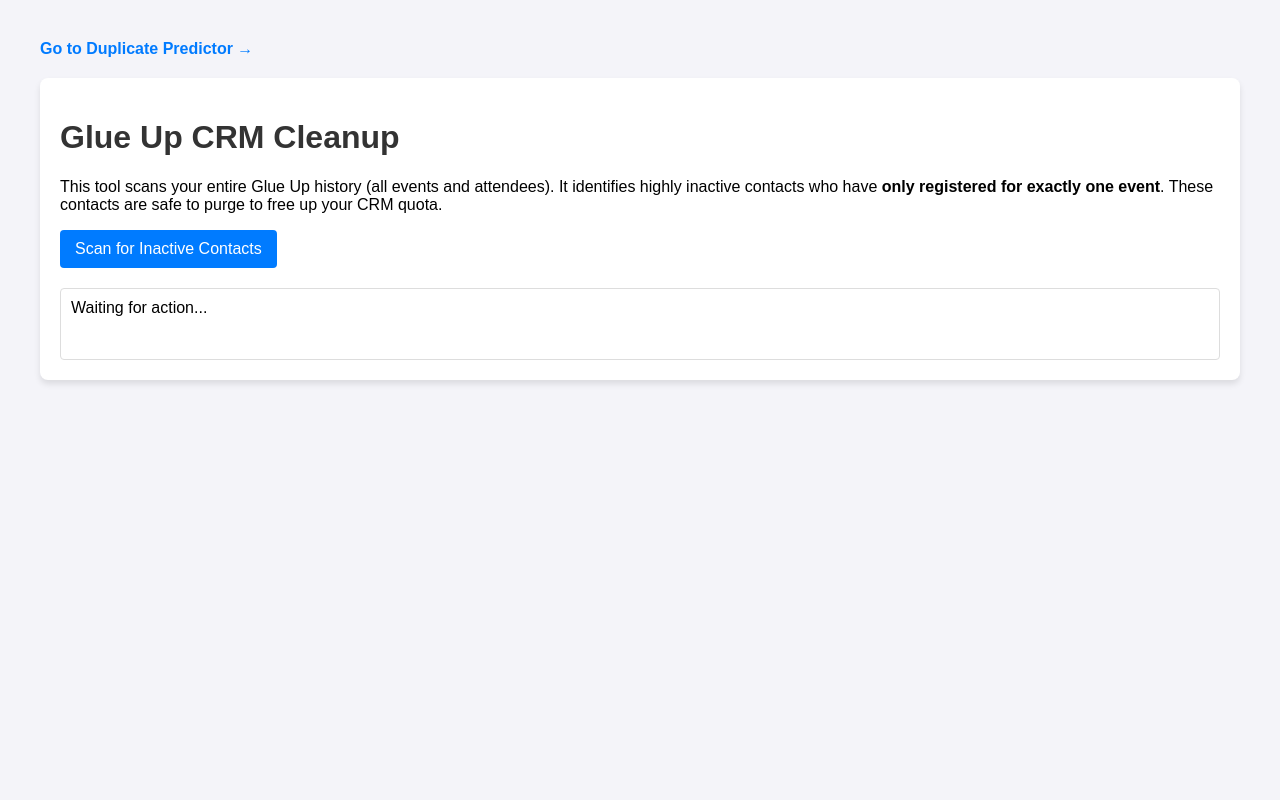
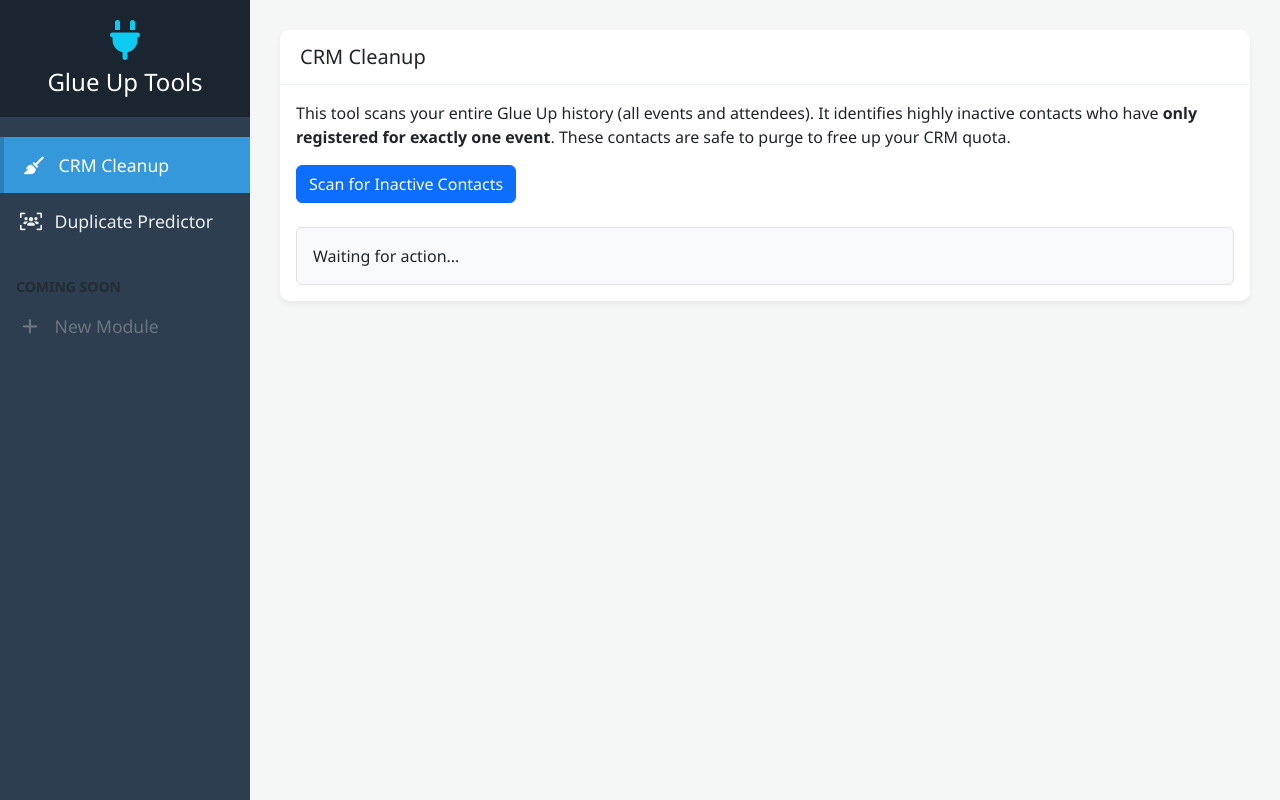
Before and after one commit to JuhilKBhatt/Glue-Up-Connector, a Flask app: page / in a window 1280 px wide. Run offline with Flask 3, Linux system fonts and the light colour scheme; some libraries are stand-ins or nearby versions.

Commit message:
Better UI

```diff
--- /dev/null
+++ b/templates/base.html
@@ -0,0 +1,170 @@
+<!DOCTYPE html>
+<html lang="en">
+<head>
+    <meta charset="UTF-8">
+    <meta name="viewport" content="width=device-width, initial-scale=1.0">
+    <title>{% block title %}Glue Up Tools{% endblock %}</title>
+    <!-- Bootstrap 5 CSS -->
+    <link href="https://cdn.jsdelivr.net/npm/bootstrap@5.3.0/dist/css/bootstrap.min.css" rel="stylesheet">
+    <!-- FontAwesome for icons -->
+    <link rel="stylesheet" href="https://cdnjs.cloudflare.com/ajax/libs/font-awesome/6.4.0/css/all.min.css">
+    <!-- SheetJS -->
+    <script src="https://cdnjs.cloudflare.com/ajax/libs/xlsx/0.18.5/xlsx.full.min.js"></script>
+
+    <style>
+        body {
+            background-color: #f4f7f6;
+            font-family: 'Segoe UI', Tahoma, Geneva, Verdana, sans-serif;
+            overflow-x: hidden;
+        }
+
+        /* Sidebar Styles */
+        #sidebar {
+            min-width: 250px;
+            max-width: 250px;
+            background: #2c3e50;
+            color: #fff;
+            transition: all 0.3s;
+            min-height: 100vh;
+            position: fixed;
+        }
+
+        #sidebar .sidebar-header {
+            padding: 20px;
+            background: #1a252f;
+            text-align: center;
+        }
+
+        #sidebar ul.components {
+            padding: 20px 0;
+        }
+
+        #sidebar ul li a {
+            padding: 15px 20px;
+            font-size: 1.1em;
+            display: block;
+            color: #ecf0f1;
+            text-decoration: none;
+            transition: 0.2s;
+        }
+
+        #sidebar ul li a:hover {
+            color: #3498db;
+            background: #34495e;
+        }
+
+        #sidebar ul li.active > a {
+            color: #fff;
+            background: #3498db;
+            border-left: 4px solid #2980b9;
+        }
+
+        #sidebar ul li a i {
+            margin-right: 10px;
+            width: 20px;
+            text-align: center;
+        }
+
+        /* Main Content Styles */
+        #content {
+            margin-left: 250px;
+            padding: 30px;
+            width: calc(100% - 250px);
+            min-height: 100vh;
+        }
+
+        .card {
+            border: none;
+            border-radius: 10px;
+            box-shadow: 0 4px 6px rgba(0,0,0,0.05);
+            margin-bottom: 20px;
+        }
+
+        .card-header {
+            background-color: #fff;
+            border-bottom: 1px solid #edf2f9;
+            padding: 15px 20px;
+            font-weight: bold;
+            border-radius: 10px 10px 0 0 !important;
+        }
+
+        /* Table enhancements */
+        .table-responsive {
+            border-radius: 8px;
+            overflow: hidden;
+        }
+
+        .table thead th {
+            background-color: #f8f9fa;
+            border-bottom: 2px solid #dee2e6;
+            color: #495057;
+        }
+
+        /* Dropzone */
+        .drop-zone {
+            max-width: 100%;
+            height: 200px;
+            padding: 25px;
+            display: flex;
+            align-items: center;
+            justify-content: center;
+            text-align: center;
+            font-weight: 500;
+            font-size: 20px;
+            cursor: pointer;
+            color: #6c757d;
+            border: 3px dashed #0d6efd;
+            border-radius: 10px;
+            background-color: #f8f9fa;
+            transition: all 0.3s;
+        }
+        .drop-zone--over {
+            border-style: solid;
+            background-color: #e9ecef;
+            transform: scale(1.02);
+        }
+        .drop-zone__input {
+            display: none;
+        }
+
+        {% block extra_css %}{% endblock %}
+    </style>
+</head>
+<body>
+
+    <div class="d-flex">
+        <!-- Sidebar -->
+        <nav id="sidebar">
+            <div class="sidebar-header">
+                <i class="fa-solid fa-plug fs-1 mb-2 text-info"></i>
+                <h4 class="mb-0">Glue Up Tools</h4>
+            </div>
+
+            <ul class="list-unstyled components">
+                <li class="{% if request.path == '/' %}active{% endif %}">
+                    <a href="/"><i class="fa-solid fa-broom"></i> CRM Cleanup</a>
+                </li>
+                <li class="{% if request.path == '/dedupe' %}active{% endif %}">
+                    <a href="/dedupe"><i class="fa-solid fa-users-viewfinder"></i> Duplicate Predictor</a>
+                </li>
+                <!-- Future Modules can go here -->
+                <li class="mt-4 px-3">
+                    <small class="text-muted text-uppercase fw-bold">Coming Soon</small>
+                </li>
+                <li>
+                    <a href="#" class="text-secondary"><i class="fa-solid fa-plus"></i> New Module</a>
+                </li>
+            </ul>
+        </nav>
+
+        <!-- Page Content -->
+        <div id="content">
+            {% block content %}{% endblock %}
+        </div>
+    </div>
+
+    <!-- Bootstrap JS Bundle -->
+    <script src="https://cdn.jsdelivr.net/npm/bootstrap@5.3.0/dist/js/bootstrap.bundle.min.js"></script>
+    {% block extra_js %}{% endblock %}
+</body>
+</html>
--- a/templates/index.html
+++ b/templates/index.html
@@ -1,92 +1,67 @@
-<!DOCTYPE html>
-<html lang="en">
-<head>
-    <meta charset="UTF-8">
-    <meta name="viewport" content="width=device-width, initial-scale=1.0">
-    <title>Glue Up Connector</title>
-    <style>
-        body { font-family: Arial, sans-serif; margin: 40px; background-color: #f4f4f9; }
-        h1 { color: #333; }
-        .container { background: white; padding: 20px; border-radius: 8px; box-shadow: 0 4px 6px rgba(0,0,0,0.1); }
-        .nav { margin-bottom: 20px; }
-        .nav a { margin-right: 15px; text-decoration: none; color: #007bff; font-weight: bold; }
-        .nav a:hover { text-decoration: underline; }
-        .btn { padding: 10px 15px; background: #007bff; color: white; border: none; border-radius: 4px; cursor: pointer; font-size: 16px; margin-right: 10px; }
-        .btn:hover { background: #0056b3; }
-        .filter-bar { background: #f8f9fa; padding: 15px; border-radius: 4px; margin: 20px 0; display: flex; gap: 15px; align-items: center; flex-wrap: wrap; }
-        .filter-group { display: flex; flex-direction: column; gap: 5px; }
-        .filter-group select, .filter-group input { padding: 8px; border: 1px solid #ccc; border-radius: 4px; }
-        pre { background: #eee; padding: 10px; border-radius: 4px; overflow-x: auto; }
-        .error { color: red; }
-        table { width: 100%; border-collapse: collapse; margin-top: 10px; }
-        th, td { padding: 10px; border: 1px solid #ddd; text-align: left; }
-        th { background-color: #007bff; color: white; }
-        tbody tr:nth-child(odd) { background-color: #f2f2f2; }
-    </style>
-    <script src="https://cdnjs.cloudflare.com/ajax/libs/xlsx/0.18.5/xlsx.full.min.js"></script>
-</head>
-<body>
-    <div class="nav">
-        <a href="/dedupe">Go to Duplicate Predictor &rarr;</a>
+{% extends "base.html" %}
+
+{% block title %}CRM Cleanup - Glue Up Tools{% endblock %}
+
+{% block content %}
+<div class="card">
+    <div class="card-header">
+        <h5 class="mb-0">CRM Cleanup</h5>
     </div>
+    <div class="card-body">
+        <p>This tool scans your entire Glue Up history (all events and attendees). It identifies highly inactive contacts who have <strong>only registered for exactly one event</strong>. These contacts are safe to purge to free up your CRM quota.</p>
+        <button class="btn btn-primary mb-4" onclick="fetchInactiveContacts()">Scan for Inactive Contacts</button>
 
-    <div class="container">
-        <h1>Glue Up CRM Cleanup</h1>
-        <p>This tool scans your entire Glue Up history (all events and attendees). It identifies highly inactive contacts who have <strong>only registered for exactly one event</strong>. These contacts are safe to purge to free up your CRM quota.</p>
-        <button class="btn" onclick="fetchInactiveContacts()">Scan for Inactive Contacts</button>
-
-        <div class="filter-bar" id="filterBar" style="display: none;">
-            <div class="filter-group">
-                <label>Inactivity Period</label>
-                <select id="filterMonths" onchange="applyFilters()">
+        <div class="row mb-4" id="filterBar" style="display: none;">
+            <div class="col-md-3">
+                <label class="form-label">Inactivity Period</label>
+                <select class="form-select" id="filterMonths" onchange="applyFilters()">
                     <option value="6">More than 6 months ago</option>
                     <option value="12">More than 12 months ago</option>
                     <option value="0">All time (Any date)</option>
                 </select>
             </div>
-            <div class="filter-group">
-                <label>Event Type</label>
-                <select id="filterEventType" onchange="applyFilters()">
+            <div class="col-md-3">
+                <label class="form-label">Event Type</label>
+                <select class="form-select" id="filterEventType" onchange="applyFilters()">
                     <option value="all">All Events</option>
                     <option value="public">Public Events</option>
                     <option value="private">Private Events</option>
                 </select>
             </div>
-            <div class="filter-group">
-                <label>Search</label>
-                <input type="text" id="filterSearch" placeholder="Name, Email, or Event..." onkeyup="applyFilters()">
-            </div>
-            <div class="filter-group">
-                <label>CRM Status</label>
-                <select id="filterCrm" onchange="applyFilters()">
+            <div class="col-md-3">
+                <label class="form-label">CRM Status</label>
+                <select class="form-select" id="filterCrm" onchange="applyFilters()">
                     <option value="all">All (Deleted & Active)</option>
                     <option value="active">Active CRM ID Only</option>
                     <option value="deleted">Deleted (No ID) Only</option>
                 </select>
             </div>
-        </div>
-
-        <div class="filter-bar" id="csvBar" style="display: none; background: #e9ecef; border: 1px solid #ced4da;">
-            <div class="filter-group" style="width: 100%;">
-                <label style="font-weight: bold; color: #dc3545;">API Workaround: Cross-Check with CRM Export</label>
-                <p style="margin: 5px 0; font-size: 14px;">Since Glue Up's API doesn't allow searching the CRM, you can export your active Contacts to a CSV or Excel (.xlsx) file from the Glue Up dashboard and upload it here. We will automatically hide anyone who has already been deleted!</p>
-                <input type="file" id="csvFile" accept=".csv, .xlsx, .xls" onchange="handleFileUpload(event)">
-                <small id="csvStatus" style="color: green; font-weight: bold; margin-top: 5px;"></small>
+            <div class="col-md-3">
+                <label class="form-label">Search</label>
+                <input type="text" class="form-control" id="filterSearch" placeholder="Name, Email, or Event..." onkeyup="applyFilters()">
             </div>
         </div>
 
-        <div style="margin-top: 20px;">
-            <div id="output" style="background: #fff; padding: 10px; border: 1px solid #ddd; border-radius: 4px; overflow-x: auto; min-height: 50px;">Waiting for action...</div>
+        <div class="alert alert-secondary" id="csvBar" style="display: none;">
+            <h6 class="alert-heading text-danger fw-bold"><i class="fa-solid fa-triangle-exclamation"></i> API Workaround: Cross-Check with CRM Export</h6>
+            <p class="mb-2 small">Since Glue Up's API doesn't allow searching the CRM, you can export your active Contacts to a CSV or Excel (.xlsx) file from the Glue Up dashboard and upload it here. We will automatically hide anyone who has already been deleted!</p>
+            <input type="file" class="form-control form-control-sm w-50" id="csvFile" accept=".csv, .xlsx, .xls" onchange="handleFileUpload(event)">
+            <small id="csvStatus" class="text-success fw-bold mt-2 d-block"></small>
+        </div>
+
+        <div id="output" class="bg-light p-3 border rounded">Waiting for action...</div>
     </div>
 </div>
+{% endblock %}
 
+{% block extra_js %}
 <script>
-        let allContacts = []; // Store fetched data for frontend filtering
-        let activeCrmEmails = null; // Set of active emails from CSV/XLSX
+    let allContacts = [];
+    let activeCrmEmails = null;
 
     async function fetchInactiveContacts() {
         const output = document.getElementById('output');
-            output.innerHTML = '<em>Fetching all single-event contacts across historical events (this may take a minute)...</em>';
+        output.innerHTML = '<div class="text-center"><div class="spinner-border text-primary" role="status"></div><p class="mt-2 text-muted">Fetching all single-event contacts across historical events (this may take a minute)...</p></div>';
         document.getElementById('filterBar').style.display = 'none';
         document.getElementById('csvBar').style.display = 'none';
 
@@ -97,15 +72,13 @@
             if (response.ok) {
                 allContacts = data.data;
                 document.getElementById('filterBar').style.display = 'flex';
-                    document.getElementById('csvBar').style.display = 'flex';
-                    applyFilters(); // Render initial table
+                document.getElementById('csvBar').style.display = 'block';
+                applyFilters();
             } else {
-                    output.textContent = 'Error: ' + data.message;
-                    output.className = 'error';
+                output.innerHTML = `<div class="alert alert-danger">Error: ${data.message}</div>`;
             }
         } catch (error) {
-                output.textContent = 'Network Error: ' + error.message;
-                output.className = 'error';
+            output.innerHTML = `<div class="alert alert-danger">Network Error: ${error.message}</div>`;
         }
     }
 
@@ -128,7 +101,6 @@
             if (filename.endsWith('.csv')) {
                 extractEmailsFromText(e.target.result);
             } else {
-                    // Use SheetJS to parse Excel file
                 const data = new Uint8Array(e.target.result);
                 const workbook = XLSX.read(data, {type: 'array'});
 
@@ -159,42 +131,35 @@
         const cutoffMs = months === 0 ? Date.now() : Date.now() - (months * 30.44 * 24 * 60 * 60 * 1000);
 
         const filtered = allContacts.filter(contact => {
-                // 1. Date Filter
             if (contact.event_time_ms >= cutoffMs) return false;
-
-                // 2. Event Type Filter
             if (eventType === 'public' && !contact.is_public) return false;
             if (eventType === 'private' && contact.is_public) return false;
 
-                // 3. CRM Status Filter
             const hasId = contact.contact_id !== "N/A" && contact.contact_id;
             if (crmStatus === 'active' && !hasId) return false;
             if (crmStatus === 'deleted' && hasId) return false;
 
-                // 4. Search Filter
             if (search) {
                 const searchStr = `${contact.name} ${contact.email} ${contact.event_title}`.toLowerCase();
                 if (!searchStr.includes(search)) return false;
             }
 
-                // 5. CSV Cross-Check Filter
             if (activeCrmEmails !== null) {
-                    if (!activeCrmEmails.has(contact.email.toLowerCase())) {
-                        return false; // Hide if they are NOT in the active CSV export
-                    }
+                if (!activeCrmEmails.has(contact.email.toLowerCase())) return false;
             }
 
             return true;
         });
 
         if (filtered.length === 0) {
-                output.innerHTML = '<strong>No contacts match your filters.</strong>';
+            output.innerHTML = '<div class="alert alert-warning">No contacts match your filters.</div>';
             return;
         }
 
         let tableHTML = `
-                <table>
-                    <thead>
+            <div class="table-responsive">
+                <table class="table table-hover table-striped mb-0 bg-white">
+                    <thead class="table-light">
                         <tr>
                             <th>Name</th>
                             <th>Email</th>
@@ -207,24 +172,23 @@
         `;
 
         filtered.forEach(contact => {
-                let contactIdDisplay = contact.contact_id === "N/A" || !contact.contact_id ? "<em>None / Deleted</em>" : contact.contact_id;
-                let eventBadge = contact.is_public ? '<span style="background:#28a745;color:white;padding:2px 5px;border-radius:3px;font-size:12px;">Public</span>' : '<span style="background:#dc3545;color:white;padding:2px 5px;border-radius:3px;font-size:12px;">Private</span>';
+            let contactIdDisplay = contact.contact_id === "N/A" || !contact.contact_id ? '<span class="text-muted fst-italic">None / Deleted</span>' : contact.contact_id;
+            let eventBadge = contact.is_public ? '<span class="badge bg-success ms-2">Public</span>' : '<span class="badge bg-danger ms-2">Private</span>';
 
             tableHTML += `
                 <tr>
-                        <td>${contact.name}</td>
-                        <td>${contact.email}</td>
-                        <td>${contact.event_title} ${eventBadge}</td>
-                        <td>${contact.event_date}</td>
-                        <td>${contactIdDisplay}</td>
+                    <td class="align-middle">${contact.name}</td>
+                    <td class="align-middle">${contact.email}</td>
+                    <td class="align-middle">${contact.event_title} ${eventBadge}</td>
+                    <td class="align-middle">${contact.event_date}</td>
+                    <td class="align-middle">${contactIdDisplay}</td>
                 </tr>
             `;
         });
 
-            tableHTML += `</tbody></table>`;
+        tableHTML += `</tbody></table></div>`;
 
-            output.innerHTML = `<p><strong>Showing ${filtered.length} contacts</strong> matching your criteria:</p>` + tableHTML;
+        output.innerHTML = `<p class="fw-bold mb-3">Showing ${filtered.length} contacts matching your criteria:</p>` + tableHTML;
     }
 </script>
-</body>
-</html>
+{% endblock %}
```
Also changed, not shown: templates/dedupe.html (+31 -82 lines). Lines whose indentation alone changed are shown as unchanged.
